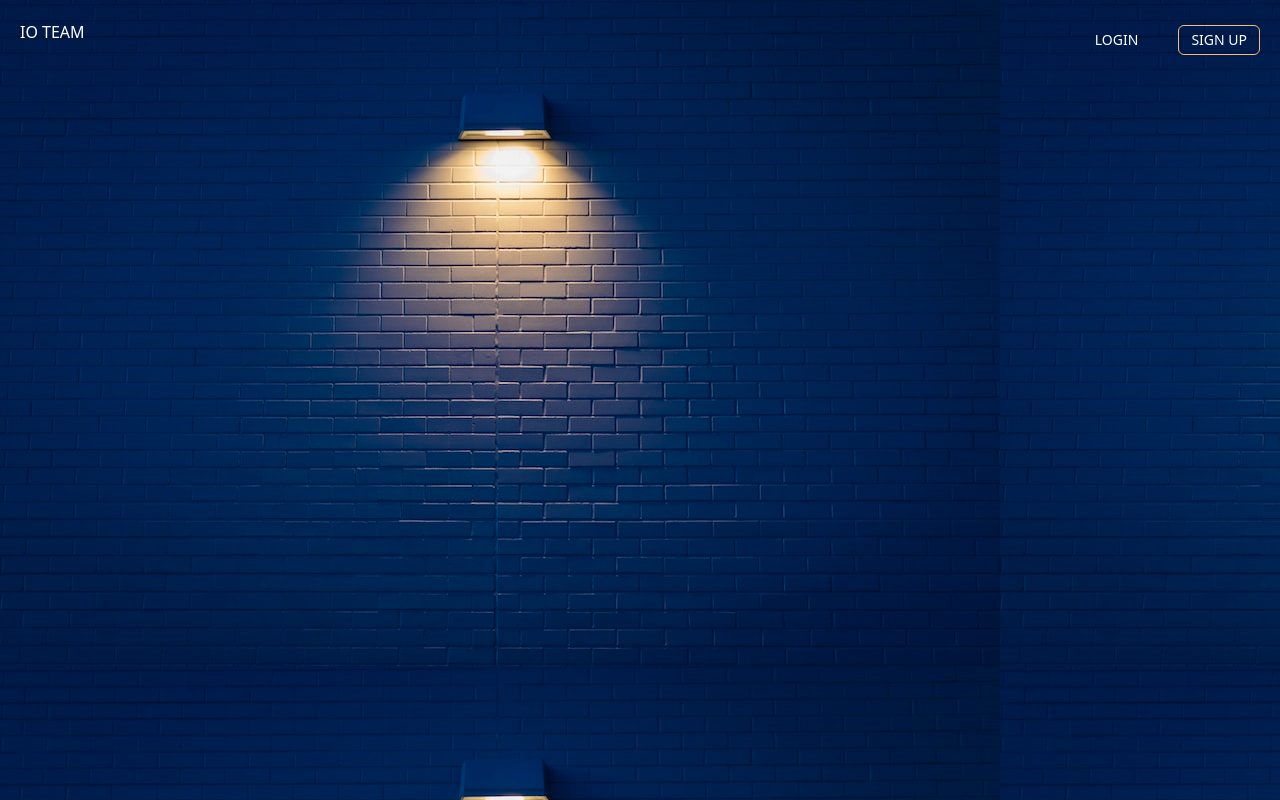
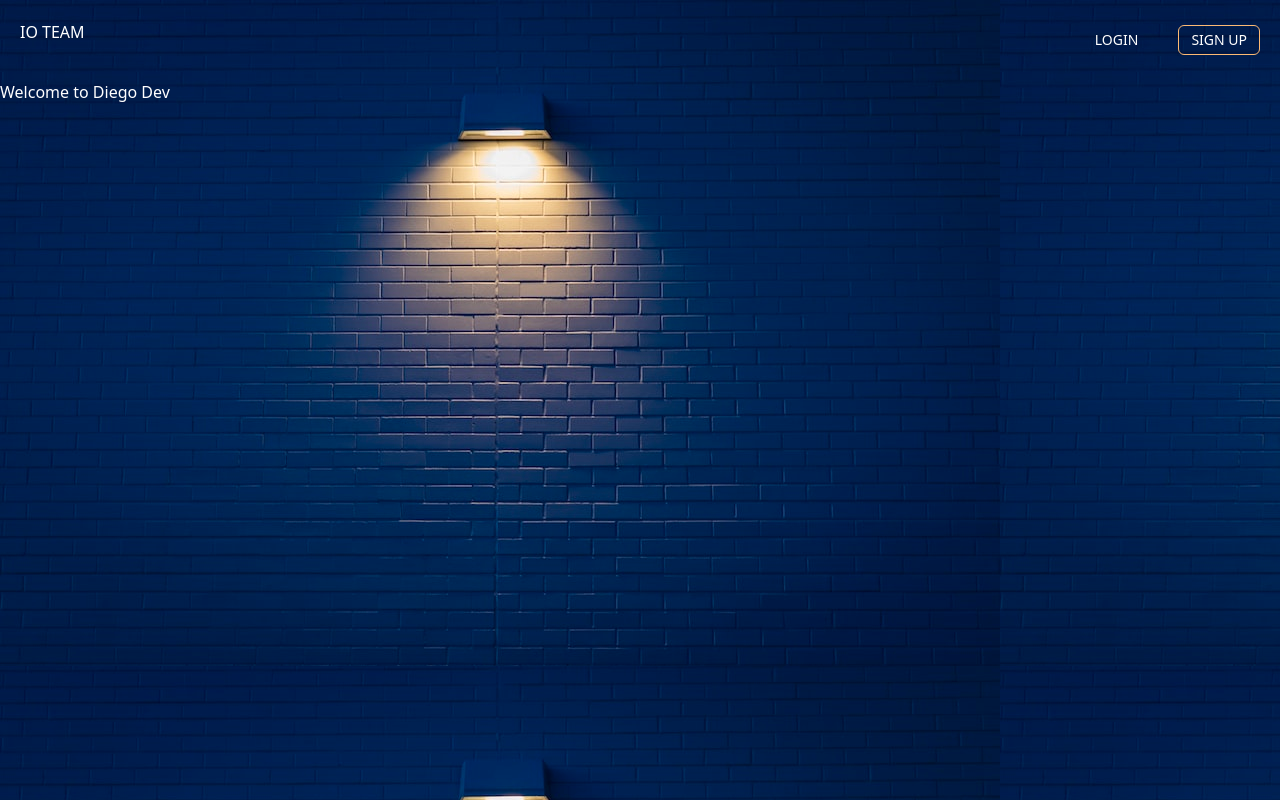
Before and after one commit to dieegobs/search-tailwind, a Next.js app: page / in a window 1280 px wide. Built offline with nearby package versions, Linux system fonts and the light colour scheme.

Commit message:
Fazendo a parte do meio

```diff
--- a/pages/index.js
+++ b/pages/index.js
@@ -20,9 +20,11 @@ export default function Home() {
           </div>
         </div>
 
-      <div>
-
-      </div>
+        <div className="h-[90%]">
+          <div className="h-[50%] w-full">
+            <p className="text-white">Welcome to Diego Dev</p>
+          </div>
+        </div>
 
       </div>
     </section>
```
